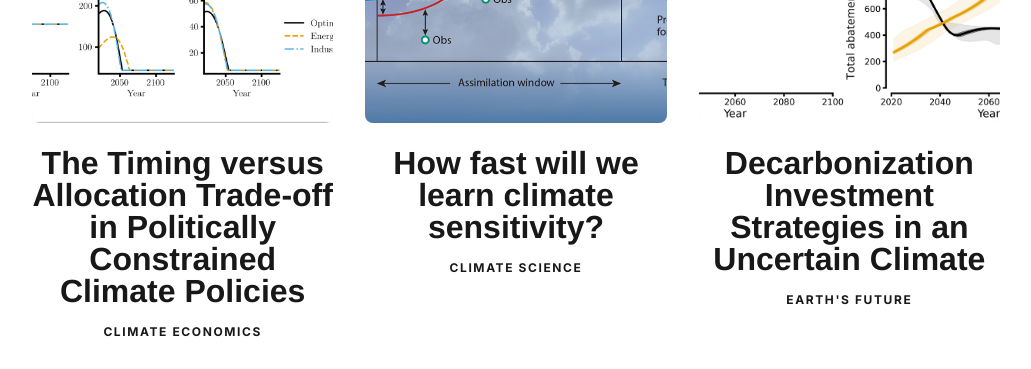
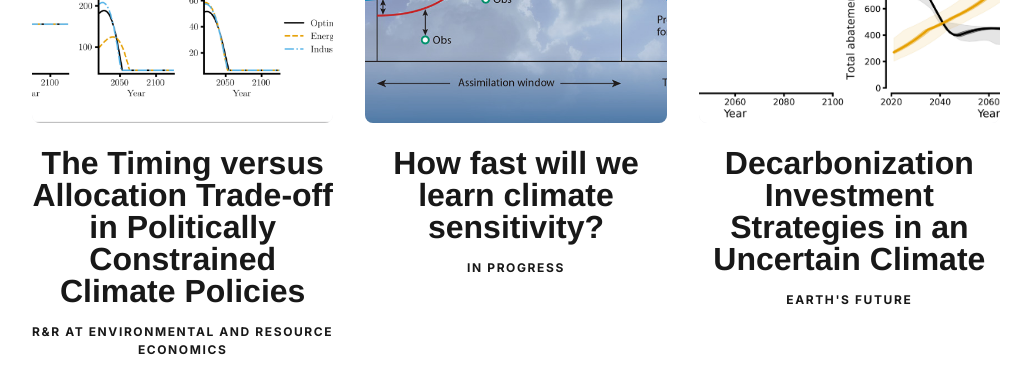
Before and after one commit to adam-bauer-34/adam-bauer-34.github.io, a Jekyll site: the page built from index.html, in a window 1280 px wide and 900 px high, scrolled down 1095 px, cut to the strip 0-369 px from the top of the window. Shown: the whole strip, without its empty margins (124-1155 px from the left). Built offline with Jekyll 4.4.1, drawn with Linux system fonts in a browser that asks for light colours; nearby versions of some CDN libraries; some web fonts are replaced.

Commit message:
new subtitles

```diff
--- a/_projects/2024-03-01-4dvar.md
+++ b/_projects/2024-03-01-4dvar.md
@@ -1,7 +1,7 @@
 ---
 title: How fast will we learn climate sensitivity?
 date: 2022-12-21 08:01:35 +0300
-subtitle: Climate science
+subtitle: In Progress
 image: '/images/project-images/4dvar_image.jpeg'
 ---
 
--- a/_projects/2024-04-01-political-econ.md
+++ b/_projects/2024-04-01-political-econ.md
@@ -1,7 +1,7 @@
 ---
 title: The Timing versus Allocation Trade-off in Politically Constrained Climate Policies
 date: 2022-12-21 08:01:35 +0300
-subtitle: Climate economics
+subtitle: R&R at Environmental and Resource Economics
 image: '/images/project-images/pe_inv.png'
 ---
 
```
